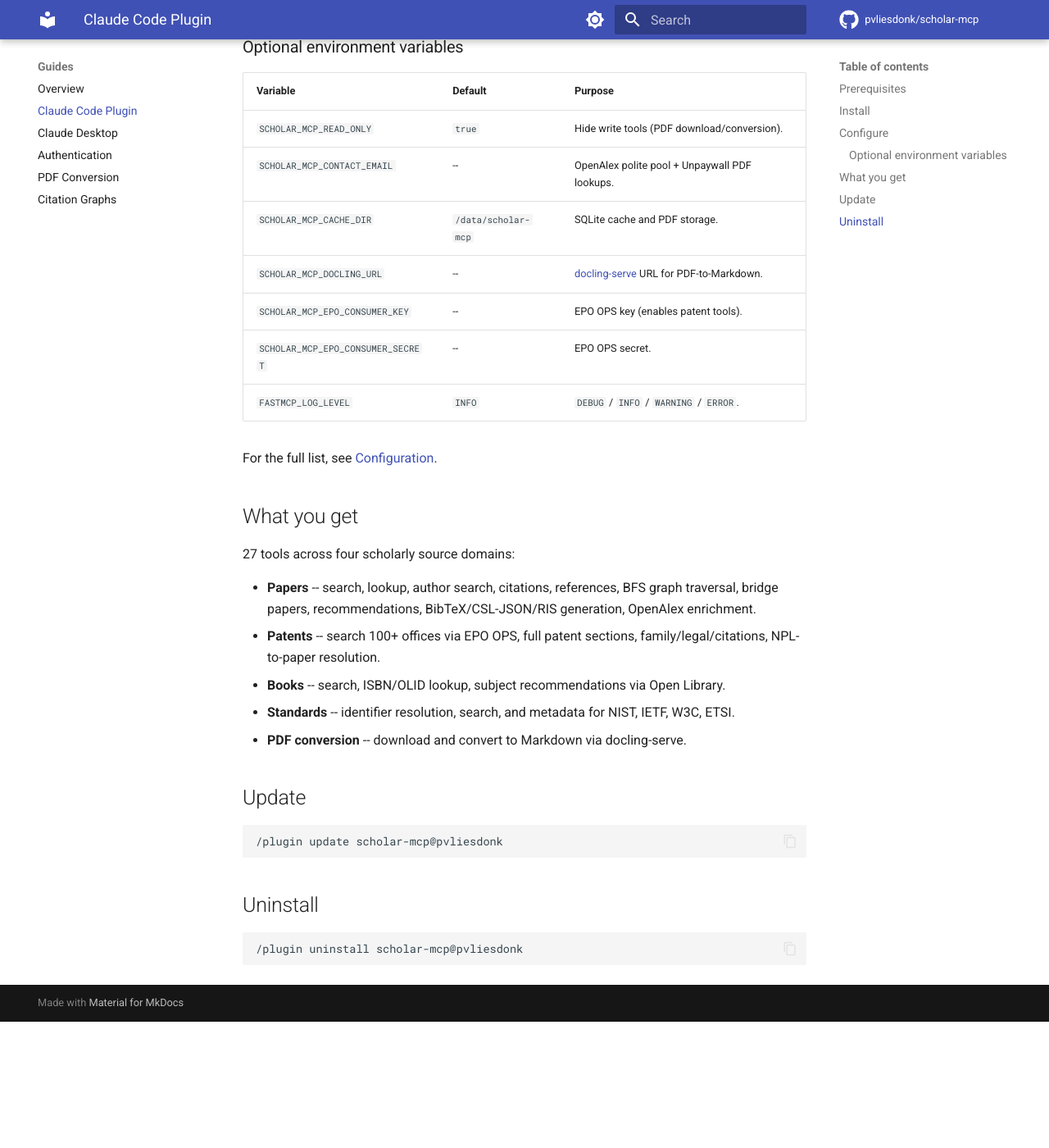
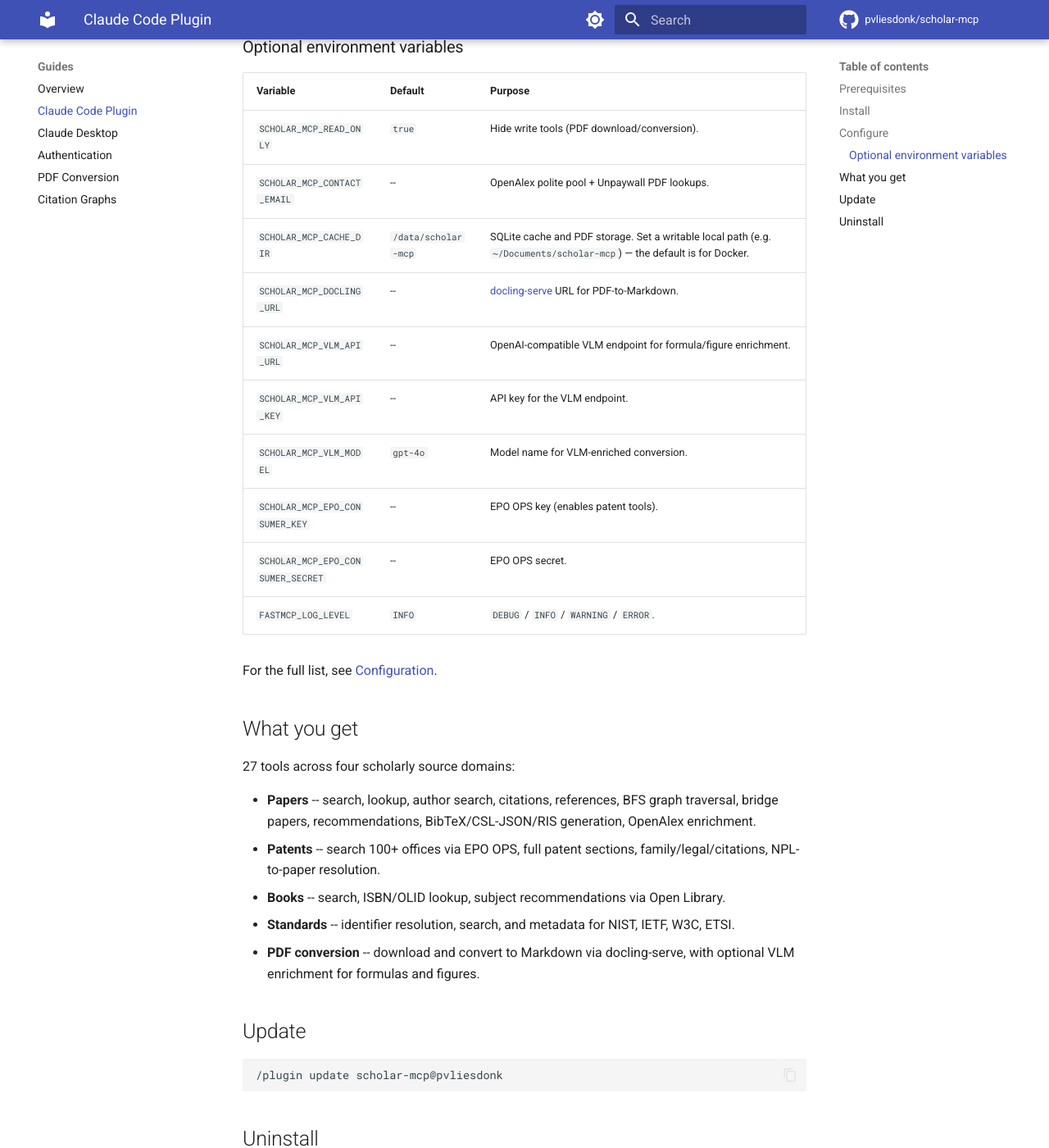
Before and after one commit to pvliesdonk/scholar-mcp, an MkDocs documentation site: the page built from docs/guides/claude-code-plugin.md, in a window 1280 px wide and 1400 px high, scrolled down 841 px. Shown: the whole window at 82% size. Built offline with MkDocs 1.6.1 and Material for MkDocs 9.7.7, drawn with Linux system fonts in a browser that asks for light colours; comment, search, counter and statistics services are not loaded; before the commit the page ends 2087 px from its top, so only the background shows below that.

Commit message:
fix: address PR review — env expansion, test logic, docs, workflow
- Drop ${VAR:-default} bash syntax in .mcp.json; Claude Code does not
  support it — use plain ${VAR} and rely on server defaults
- Add VLM env vars (VLM_API_URL, VLM_API_KEY, VLM_MODEL) to .mcp.json
  and plugin docs so VLM-enriched PDF conversion works via plugin
- Fix vacuously true --from . guard in test_packaging_mcpb.py; check
  the argument immediately following --from instead
- Note that SCHOLAR_MCP_CACHE_DIR default is for Docker; suggest a
  writable local path in plugin README and guide
- Add attestation trade-off comment on release tag force-push
- Add marketplace.json validation step before creating catalog PR

Co-Authored-By: Claude Opus 4.6 <noreply@anthropic.com>

```diff
--- a/docs/guides/claude-code-plugin.md
+++ b/docs/guides/claude-code-plugin.md
@@ -40,8 +40,11 @@ Add to your shell profile:
 |---|---|---|
 | `SCHOLAR_MCP_READ_ONLY` | `true` | Hide write tools (PDF download/conversion). |
 | `SCHOLAR_MCP_CONTACT_EMAIL` | -- | OpenAlex polite pool + Unpaywall PDF lookups. |
-| `SCHOLAR_MCP_CACHE_DIR` | `/data/scholar-mcp` | SQLite cache and PDF storage. |
+| `SCHOLAR_MCP_CACHE_DIR` | `/data/scholar-mcp` | SQLite cache and PDF storage. Set a writable local path (e.g. `~/Documents/scholar-mcp`) — the default is for Docker. |
 | `SCHOLAR_MCP_DOCLING_URL` | -- | [docling-serve](https://github.com/DS4SD/docling-serve) URL for PDF-to-Markdown. |
+| `SCHOLAR_MCP_VLM_API_URL` | -- | OpenAI-compatible VLM endpoint for formula/figure enrichment. |
+| `SCHOLAR_MCP_VLM_API_KEY` | -- | API key for the VLM endpoint. |
+| `SCHOLAR_MCP_VLM_MODEL` | `gpt-4o` | Model name for VLM-enriched conversion. |
 | `SCHOLAR_MCP_EPO_CONSUMER_KEY` | -- | EPO OPS key (enables patent tools). |
 | `SCHOLAR_MCP_EPO_CONSUMER_SECRET` | -- | EPO OPS secret. |
 | `FASTMCP_LOG_LEVEL` | `INFO` | `DEBUG` / `INFO` / `WARNING` / `ERROR`. |
@@ -56,7 +59,7 @@ For the full list, see [Configuration](../configuration.md).
 - **Patents** -- search 100+ offices via EPO OPS, full patent sections, family/legal/citations, NPL-to-paper resolution.
 - **Books** -- search, ISBN/OLID lookup, subject recommendations via Open Library.
 - **Standards** -- identifier resolution, search, and metadata for NIST, IETF, W3C, ETSI.
-- **PDF conversion** -- download and convert to Markdown via docling-serve.
+- **PDF conversion** -- download and convert to Markdown via docling-serve, with optional VLM enrichment for formulas and figures.
 
 ## Update
 
```
Also changed, not shown: .claude-plugin/plugin/README.md (+3 -2 lines), 3 other files.
